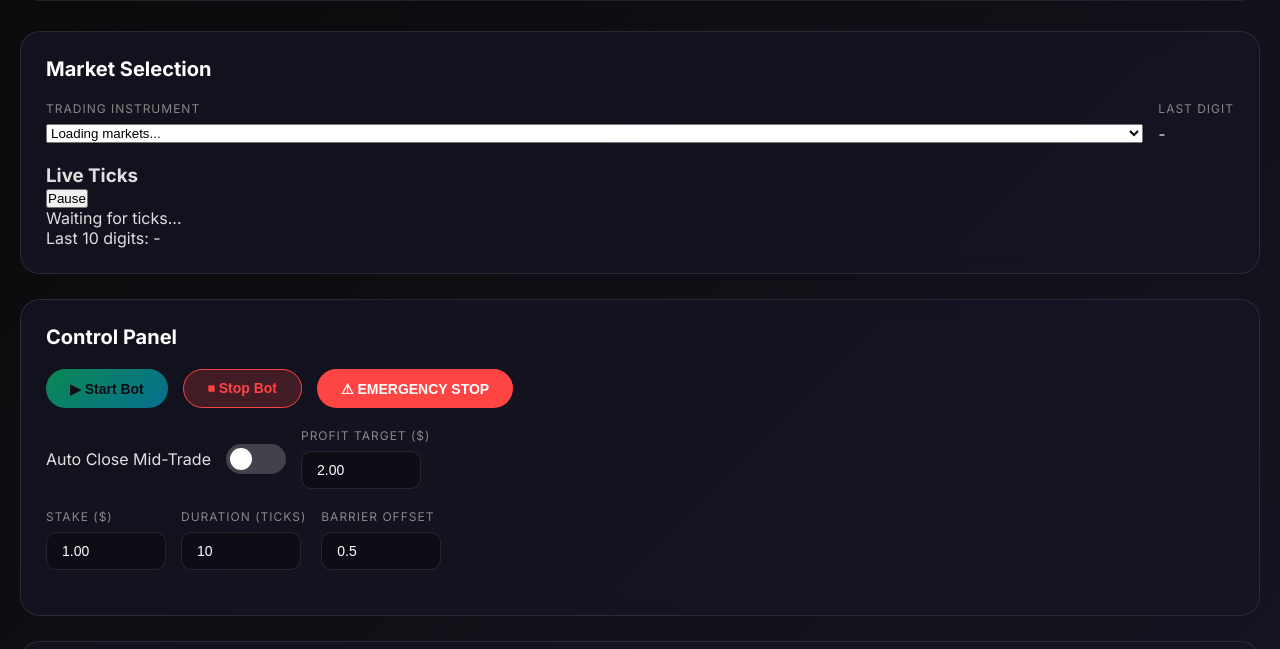
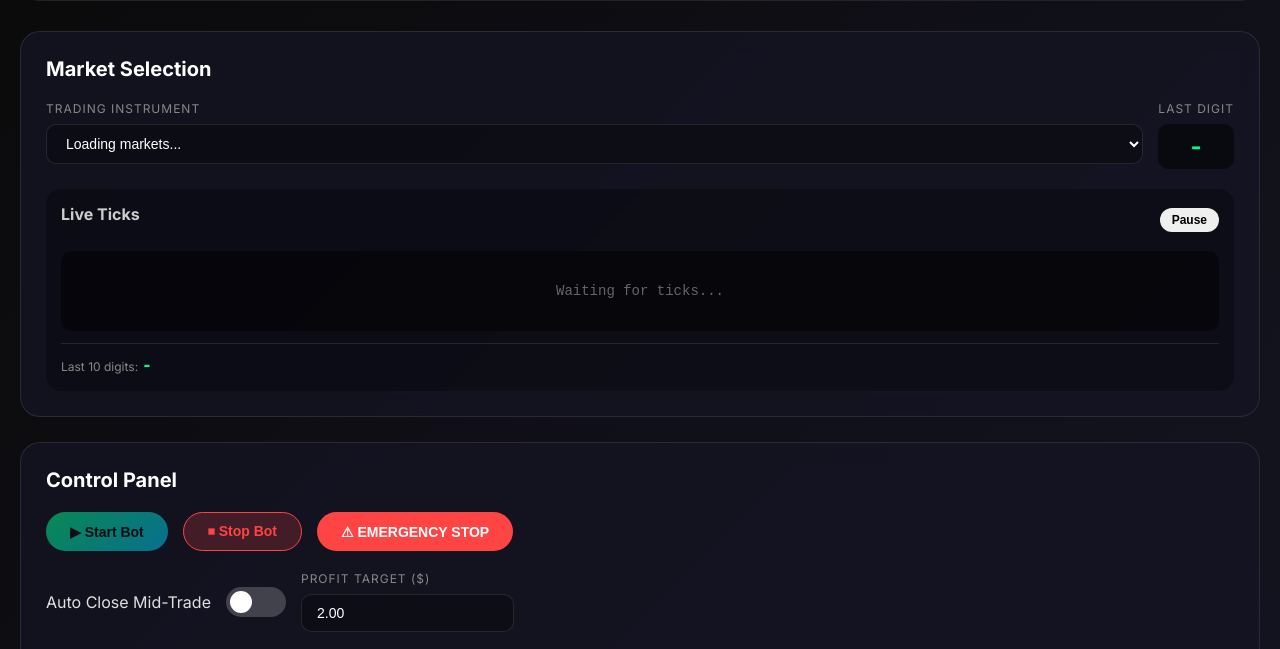
Before and after one commit to Mawutor12575/Hedge-Bot, a website: page deriv-hedge-bot/public/index.html in a window 1280 px wide. Shown: the part 111-760 px from the top of the page. Drawn offline with Linux system fonts and the light colour scheme.

Commit message:
Update style.css

```diff
--- a/deriv-hedge-bot/public/style.css
+++ b/deriv-hedge-bot/public/style.css
@@ -141,7 +141,7 @@ header {
     font-family: 'Inter', sans-serif;
 }
 
-.btn-primary, .btn-start, .btn-stop, .btn-emergency, .btn-switch {
+.btn-primary, .btn-start, .btn-stop, .btn-emergency, .btn-switch, .btn-small {
     padding: 10px 24px;
     border: none;
     border-radius: 30px;
@@ -149,6 +149,11 @@ header {
     cursor: pointer;
     transition: all 0.3s ease;
     font-size: 14px;
+}
+
+.btn-small {
+    padding: 5px 12px;
+    font-size: 12px;
 }
 
 .btn-primary {
@@ -212,6 +217,12 @@ header {
     font-size: 20px;
     margin-bottom: 20px;
     color: #ffffff;
+}
+
+.card h3 {
+    font-size: 16px;
+    margin-bottom: 12px;
+    color: #cccccc;
 }
 
 .control-group {
@@ -284,21 +295,117 @@ input:checked + .toggle-slider:before {
     letter-spacing: 1px;
 }
 
-.input-group input {
+.input-group input, .market-select {
     padding: 10px 15px;
     background: rgba(0, 0, 0, 0.3);
     border: 1px solid rgba(255, 255, 255, 0.1);
     border-radius: 10px;
     color: white;
     font-size: 14px;
-    width: 120px;
 }
 
-.input-group input:focus {
+.market-select {
+    width: 100%;
+    cursor: pointer;
+}
+
+.input-group input:focus, .market-select:focus {
     outline: none;
     border-color: #00ff88;
 }
 
+/* Tick Display Styles */
+.tick-display-section {
+    margin-top: 20px;
+    background: rgba(0, 0, 0, 0.3);
+    border-radius: 15px;
+    padding: 15px;
+}
+
+.tick-header {
+    display: flex;
+    justify-content: space-between;
+    align-items: center;
+    margin-bottom: 15px;
+}
+
+.tick-history {
+    background: rgba(0, 0, 0, 0.5);
+    border-radius: 10px;
+    padding: 12px;
+    min-height: 80px;
+    max-height: 120px;
+    overflow-y: auto;
+    font-family: monospace;
+    font-size: 14px;
+    display: flex;
+    flex-wrap: wrap;
+    gap: 8px;
+    align-items: center;
+}
+
+.tick-item {
+    background: rgba(0, 255, 136, 0.2);
+    padding: 4px 8px;
+    border-radius: 6px;
+    font-weight: 600;
+    animation: fadeIn 0.3s ease;
+}
+
+.tick-item.up {
+    color: #00ff88;
+    border-left: 2px solid #00ff88;
+}
+
+.tick-item.down {
+    color: #ff4444;
+    border-left: 2px solid #ff4444;
+}
+
+@keyframes fadeIn {
+    from {
+        opacity: 0;
+        transform: translateX(-10px);
+    }
+    to {
+        opacity: 1;
+        transform: translateX(0);
+    }
+}
+
+.tick-placeholder {
+    color: #666;
+    text-align: center;
+    width: 100%;
+}
+
+.tick-stats {
+    margin-top: 12px;
+    padding-top: 12px;
+    border-top: 1px solid rgba(255, 255, 255, 0.1);
+    font-size: 12px;
+    color: #888;
+}
+
+.digit-sequence {
+    font-family: monospace;
+    font-size: 18px;
+    font-weight: bold;
+    color: #00ff88;
+    letter-spacing: 2px;
+}
+
+.last-digit {
+    font-size: 24px;
+    font-weight: bold;
+    text-align: center;
+    padding: 8px;
+    background: rgba(0, 0, 0, 0.5);
+    border-radius: 10px;
+    color: #00ff88;
+}
+
+/* Rest of existing styles remain the same */
 .positions-container {
     display: grid;
     grid-template-columns: 1fr 1fr;
@@ -564,4 +671,8 @@ input:checked + .toggle-slider:before {
     .token-input {
         width: 100%;
     }
+
+    .tick-history {
+        max-height: 150px;
+    }
 }
```
